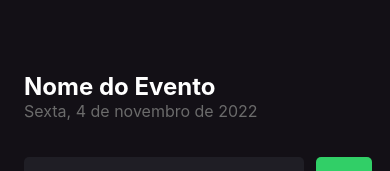
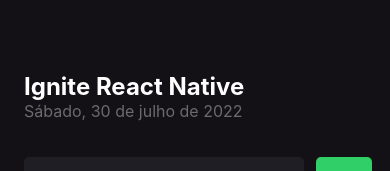
Before and after one commit to wfl-junior/rocketseat-ignite-react-native-imhere, a React Native app: screen / in a window 390 px wide. Shown: the top 171 px of the page. Built offline with nearby package versions, Linux system fonts and the light colour scheme.

Commit message:
Encerramento

```diff
--- a/src/screens/Home/index.tsx
+++ b/src/screens/Home/index.tsx
@@ -15,7 +15,9 @@
   const [participants, setParticipants] = useState<string[]>([]);
 
   function handleAddParticipant() {
-    if (!newParticipant) {
+    const newParticipantTrimmed = newParticipant.trim();
+
+    if (!newParticipantTrimmed) {
       return Alert.alert("Participante", "Informe o participante.");
     }
 
@@ -28,7 +30,7 @@
 
     setParticipants(previousParticipants => [
       ...previousParticipants,
-      newParticipant,
+      newParticipantTrimmed,
     ]);
 
     setNewParticipant("");
@@ -58,8 +60,8 @@
 
   return (
     <View style={styles.container}>
-      <Text style={styles.eventName}>Nome do Evento</Text>
-      <Text style={styles.eventDate}>Sexta, 4 de novembro de 2022</Text>
+      <Text style={styles.eventName}>Ignite React Native</Text>
+      <Text style={styles.eventDate}>Sábado, 30 de julho de 2022</Text>
 
       <View style={styles.form}>
         <TextInput
```
